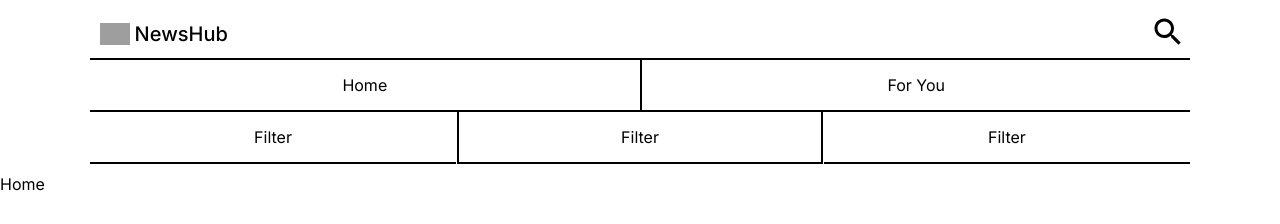
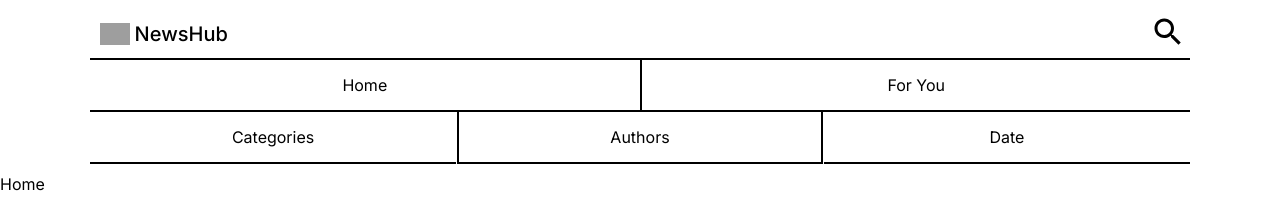
Before and after one commit to Deevyn9/NewsHub, a React (Vite) app: page / in a window 1280 px wide. Shown: the top 224 px of the page. Built offline with nearby package versions, Linux system fonts and the light colour scheme; grey boxes are pictures that could not be loaded.

Commit message:
props testing

```diff
--- a/src/components/Header.jsx
+++ b/src/components/Header.jsx
@@ -1,10 +1,11 @@
-import React from "react";
+// import React from "react";
 import Logo from "../assets/logo.png";
 import SearchIcon from "@mui/icons-material/Search";
+import { Link, Outlet } from "react-router-dom";
 
-const Header = () => {
+const Header = ({ handleOpenSearch }) => {
   return (
-    <div>
+    <>
       <header>
         <div className="main__header">
           <div className="logo">
@@ -13,35 +14,39 @@ const Header = () => {
           </div>
 
           <div className="searchBar">
-            <SearchIcon className="searchIcon" />
+            <SearchIcon
+              className="searchIcon"
+              onClick={() => handleOpenSearch()}
+            />
           </div>
         </div>
 
         <div className="route__navs">
           <ul>
             <li>
-              <a href="#">Home</a>
+              <Link to={"/"}>Home</Link>
             </li>
             <li>
-              <a href="#">For You</a>
+              <Link to={"/foryou"}>For You</Link>
             </li>
           </ul>
         </div>
         <div className="filters">
           <ul>
             <li>
-              <a href="#">Filter</a>
+              <a href="#">Categories</a>
             </li>
             <li>
-              <a href="#">Filter</a>
+              <a href="#">Authors</a>
             </li>
             <li>
-              <a href="#">Filter</a>
+              <a href="#">Date</a>
             </li>
           </ul>
         </div>
       </header>
-    </div>
+      <Outlet />
+    </>
   );
 };
 
```
